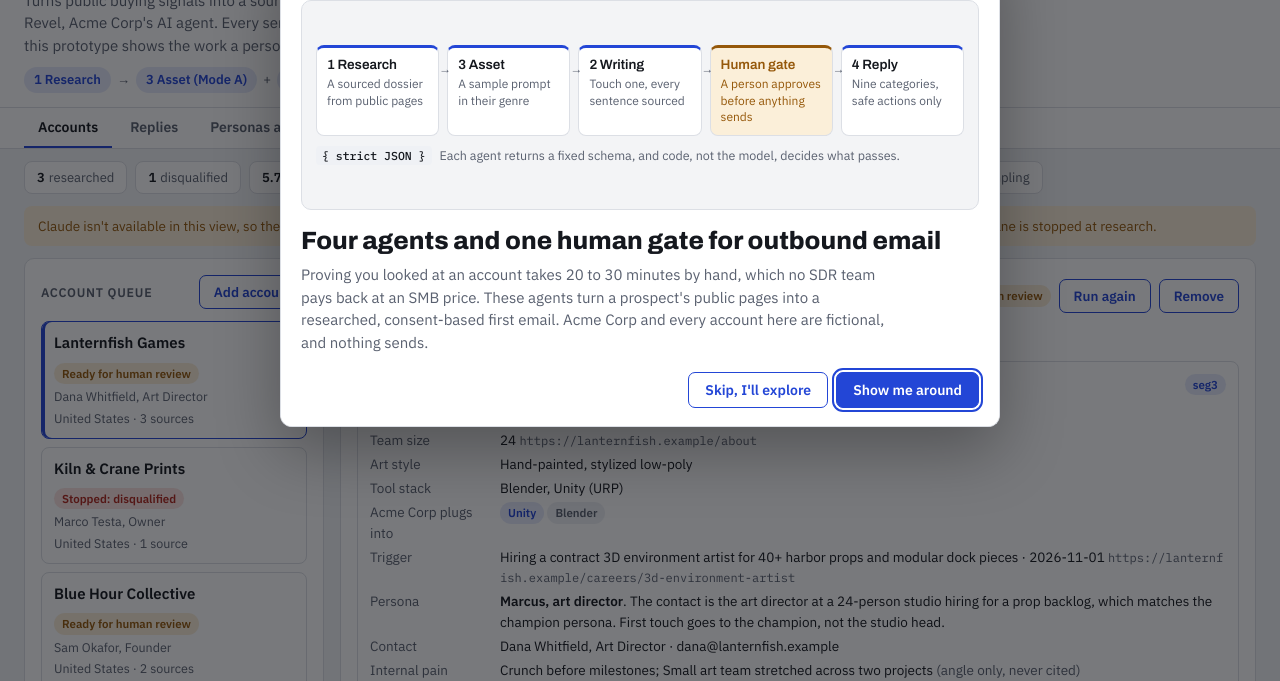
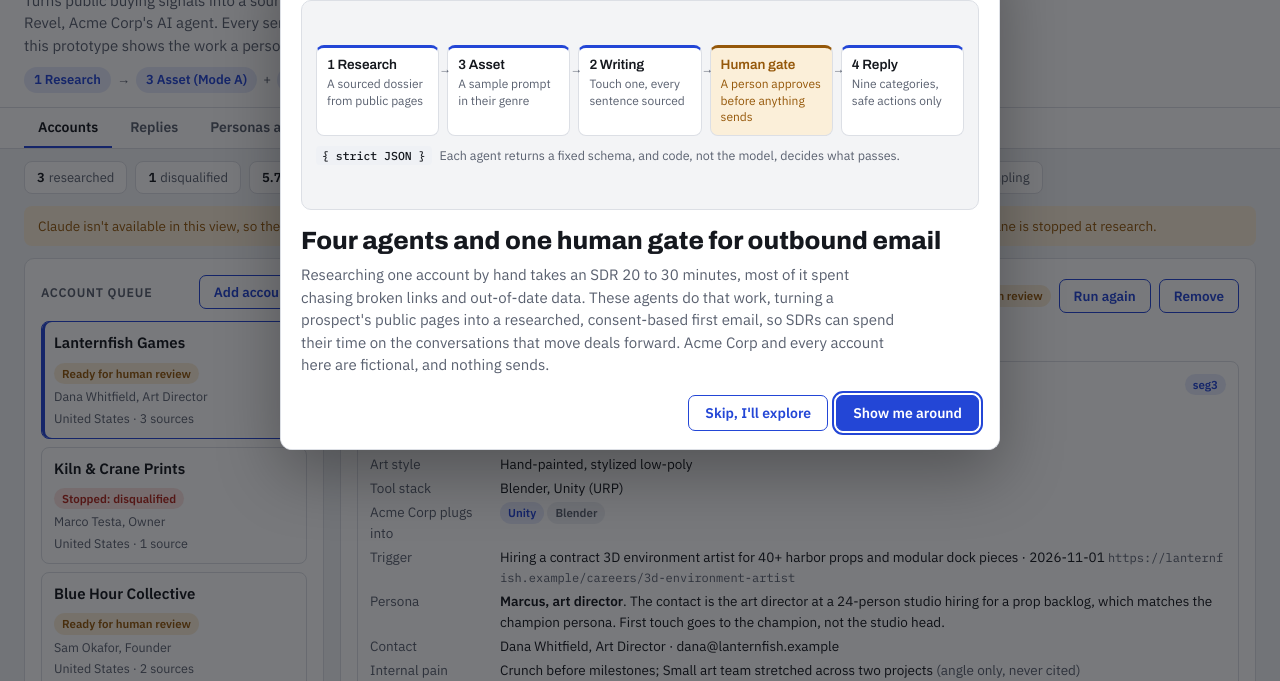
Before and after one commit to jamesallgood99/acme-prospecting-agents, a plain HTML site: page index.html in a window 1280 px wide. Shown: the part 109-790 px from the top of the page. Drawn offline with Linux system fonts and the light colour scheme.

Commit message:
Tour intro: lead with the time SDRs get back
Co-Authored-By: Claude Opus 5.5 <noreply@anthropic.com>
Claude-Session: https://claude.ai/code/session_01EqEWXWmJufGjXipaPDc1wS

```diff
--- a/index.html
+++ b/index.html
@@ -1265,7 +1265,7 @@ html.tour-on { overflow: hidden; }
 
   const steps = [
     { intro: true, kicker: "Product tour", title: "Four agents and one human gate for outbound email",
-      body: () => "Proving you looked at an account takes 20 to 30 minutes by hand, which no SDR team pays back at an SMB price. These agents turn a prospect's public pages into a researched, consent-based first email. Acme Corp and every account here are fictional, and nothing sends.",
+      body: () => "Researching one account by hand takes an SDR 20 to 30 minutes, most of it spent chasing broken links and out-of-date data. These agents do that work, turning a prospect's public pages into a researched, consent-based first email, so SDRs can spend their time on the conversations that move deals forward. Acme Corp and every account here are fictional, and nothing sends.",
       visual: introVisual, tab: "bench", account: "ex1" },
     { kicker: "Feature 1 of 4", title: "Research that cites its sources",
       body: f => `For ${esc(f.lf.a.company)}, the research agent reads the studio's store page, job post and about page, then builds a dossier: what they make, their tools, a trigger under 60 days old and the right person to write to. Code drops any fact it can't find word for word on the page, and lists the studio's own IP so nothing generates it.`,
```
